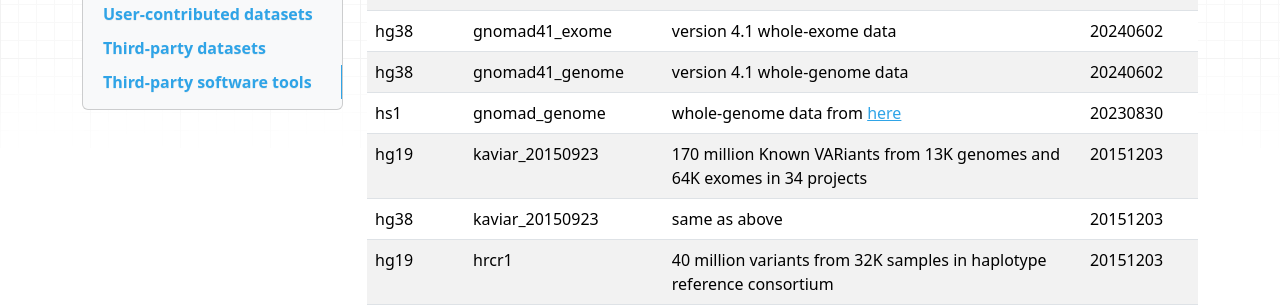
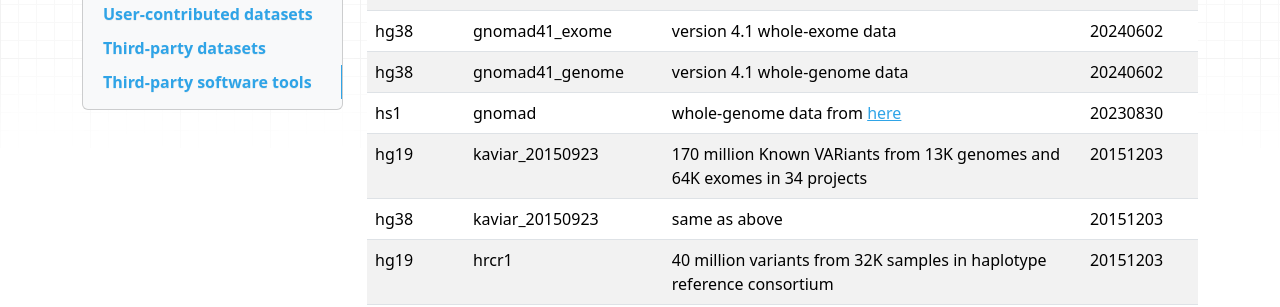
Before and after one commit to WGLab/doc-ANNOVAR, an MkDocs documentation site: the page built from docs/user-guide/download.md, in a window 1280 px wide and 900 px high, scrolled down 6546 px. Shown: the part 158-465 px from the top of the window. Built offline with MkDocs 1.6.1, drawn with Linux system fonts in a browser that asks for light colours; nearby versions of some CDN libraries; comment, search, counter and statistics services are not loaded.

Commit message:
fix the hs1_gnomad database name
The namd of hs1 gnomad database should be "gnomad" instead of "gnomad_genome" for download purpose

```diff
--- a/docs/user-guide/download.md
+++ b/docs/user-guide/download.md
@@ -134,7 +134,7 @@ NOTE: several whole-genome databases (cadd, cadd13, fathmm, dann, eigen, gerp++,
 | hg38 | gnomad40_genome | version 4.0 whole-genome data | 20231127 |
 | hg38 | gnomad41_exome | version 4.1 whole-exome data | 20240602 |
 | hg38 | gnomad41_genome | version 4.1 whole-genome data | 20240602 |
-| hs1 | gnomad_genome | whole-genome data from [here](https://ftp.ensembl.org/pub/rapid-release/species/Homo_sapiens/GCA_009914755.4/ensembl/variation/2022_10/vcf/Homo_sapiens-GCA_009914755.4-2022_10-gnomad.vcf.gz) | 20230830 |
+| hs1 | gnomad | whole-genome data from [here](https://ftp.ensembl.org/pub/rapid-release/species/Homo_sapiens/GCA_009914755.4/ensembl/variation/2022_10/vcf/Homo_sapiens-GCA_009914755.4-2022_10-gnomad.vcf.gz) | 20230830 |
 | hg19 | kaviar_20150923 | 170 million Known VARiants from 13K genomes and 64K exomes in 34 projects | 20151203 |
 | hg38 | kaviar_20150923 | same as above | 20151203 |
 | hg19 | hrcr1 | 40 million variants from 32K samples in haplotype reference consortium | 20151203 |
```
